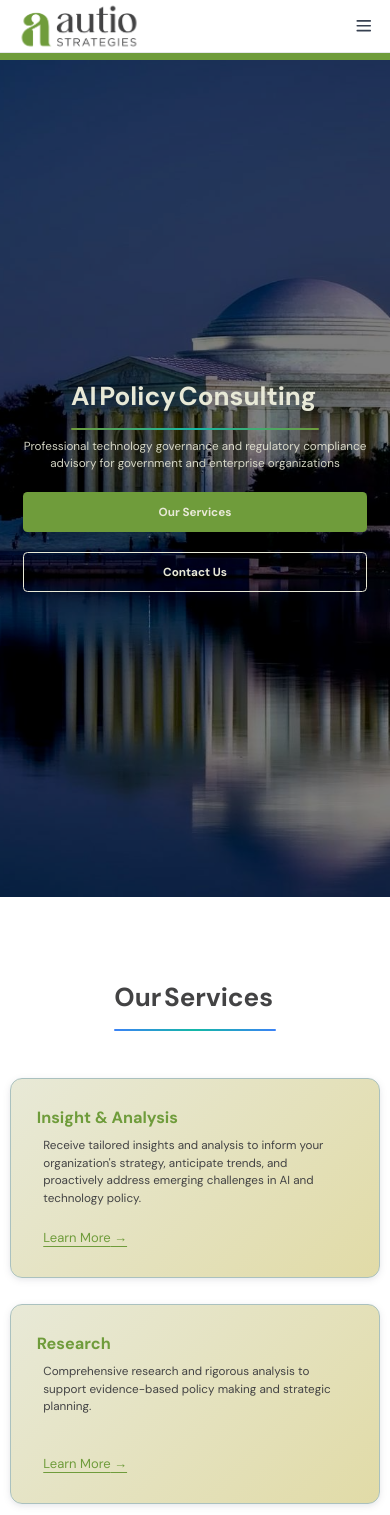
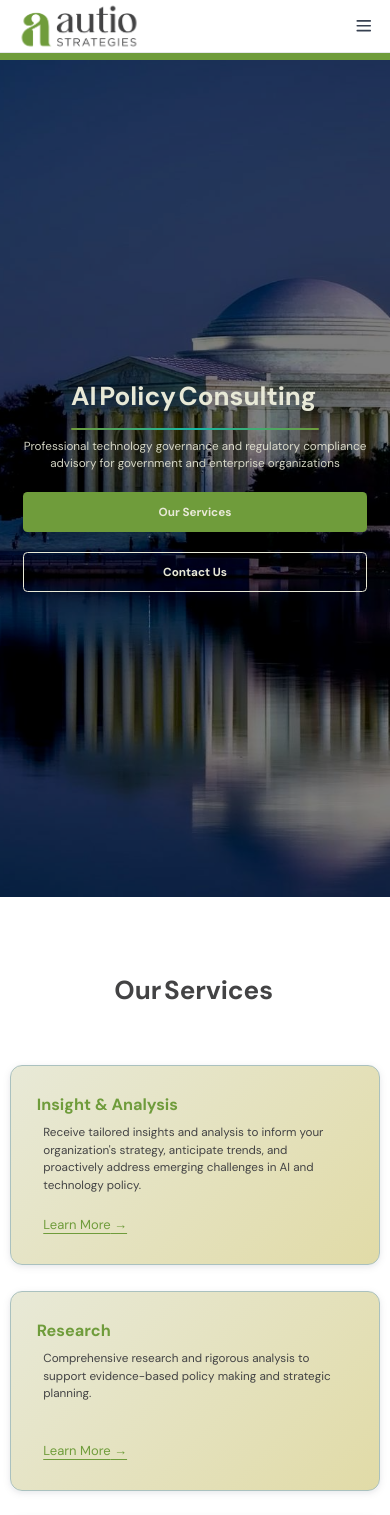
Before and after one commit to w-mayer/chloe-autio-strategies, a Next.js app: page / in a window 390 px wide. Shown: the top 1515 px of the page. Built offline with nearby package versions, Linux system fonts and the light colour scheme.

Commit message:
more fixing

```diff
--- a/src/app/globals.css
+++ b/src/app/globals.css
@@ -212,6 +212,15 @@ body {
       font-size: 1.75rem !important;
       line-height: 1.1 !important;
       margin-bottom: 1rem !important;
+      white-space: normal !important;
+      text-align: center !important;
+      padding: 0 0.5rem !important;
+    }
+
+    .authority-heading-words {
+      white-space: normal !important;
+      display: block !important;
+      width: 100% !important;
     }
 
     .body-text {
@@ -253,6 +262,14 @@ body {
     .authority-heading {
       font-size: 1.5rem !important;
       margin-bottom: 0.75rem !important;
+      white-space: normal !important;
+      text-align: center !important;
+    }
+
+    .authority-heading-words {
+      white-space: normal !important;
+      display: block !important;
+      width: 100% !important;
     }
 
     .body-text {
@@ -604,6 +621,9 @@ body {
   margin: 2rem 0 3rem 0;
   padding: 1rem 0 1.5rem 0;
   z-index: 1;
+  max-width: 100%;
+  word-wrap: break-word;
+  overflow-wrap: break-word;
 }
 
 /* Word-by-word animation container */
@@ -612,6 +632,9 @@ body {
   white-space: nowrap;
   position: relative;
   z-index: 2;
+  max-width: 100%;
+  word-wrap: break-word;
+  overflow-wrap: break-word;
 }
 
 .authority-heading-word {
@@ -874,6 +897,8 @@ body {
     word-wrap: break-word !important;
     overflow-wrap: break-word !important;
     hyphens: auto !important;
+    white-space: normal !important;
+    text-align: center !important;
   }
 
   .authority-heading-words {
@@ -881,6 +906,9 @@ body {
     line-height: inherit !important;
     word-wrap: break-word !important;
     overflow-wrap: break-word !important;
+    white-space: normal !important;
+    display: block !important;
+    width: 100% !important;
   }
 
   .authority-heading::after {
@@ -904,6 +932,7 @@ body {
     overflow-wrap: break-word !important;
     word-wrap: break-word !important;
     hyphens: auto !important;
+    white-space: normal !important;
   }
 }
 
@@ -948,3 +977,28 @@ section.bg-white .authority-heading {
 section:not(.bg-white) .authority-heading {
   color: #E8E9D7 !important; /* Eggshell color for services subpages and other sections */
 }
+
+/* Specific mobile fixes for ClientLogos and ValueProposition sections */
+@media (max-width: 768px) {
+  /* ClientLogos section - "Trusted by Leading Organizations" */
+  .bg-white .authority-heading {
+    max-width: 100vw !important;
+    padding: 0 1rem !important;
+    box-sizing: border-box !important;
+  }
+
+  /* ValueProposition section - "Why Choose Autio Strategies?" */
+  .bg-white .authority-heading {
+    max-width: 100vw !important;
+    padding: 0 1rem !important;
+    box-sizing: border-box !important;
+  }
+
+  /* Ensure all authority headings in white sections are properly contained */
+  section.bg-white .authority-heading {
+    max-width: 100vw !important;
+    padding: 0 1rem !important;
+    box-sizing: border-box !important;
+    overflow: hidden !important;
+  }
+}
--- a/src/components/sections/ClientLogos.tsx
+++ b/src/components/sections/ClientLogos.tsx
@@ -79,7 +79,7 @@ export function ClientLogos() {
         <div className="mb-12 flex flex-col items-center text-center">
           <AuthorityHeading
             size="h2"
-            className="text-3xl md:text-4xl font-bold text-center mb-8 heading"
+            className="text-3xl md:text-4xl font-bold text-center mb-8 heading max-w-full overflow-hidden"
           >
             {clientLogos.title}
           </AuthorityHeading>
--- a/src/components/sections/ContactCTA.tsx
+++ b/src/components/sections/ContactCTA.tsx
@@ -48,7 +48,7 @@ export function ContactCTA() {
             />
             <AuthorityHeading
               size="h2"
-              className="text-3xl md:text-4xl font-bold mb-4 heading"
+              className="text-3xl md:text-4xl font-bold mb-4 heading max-w-full overflow-hidden"
               style={{ color: '#fff' }}
             >
               {contactCTA.title}
--- a/src/components/sections/ServicesGrid.tsx
+++ b/src/components/sections/ServicesGrid.tsx
@@ -136,7 +136,7 @@ export function ServicesGrid() {
         <div className="mb-12 flex flex-col items-center text-center">
           <AuthorityHeading
             size="h2"
-            className="text-3xl md:text-4xl font-bold text-center mb-12 heading"
+            className="text-3xl md:text-4xl font-bold text-center mb-12 heading max-w-full overflow-hidden"
           >
             {servicesContent.title}
           </AuthorityHeading>
--- a/src/components/sections/ValueProposition.tsx
+++ b/src/components/sections/ValueProposition.tsx
@@ -90,7 +90,7 @@ export function ValueProposition() {
         <div className="mb-12">
           <AuthorityHeading
             size="h2"
-            className="text-3xl md:text-4xl font-bold text-center mb-8 heading"
+            className="text-3xl md:text-4xl font-bold text-center mb-8 heading max-w-full overflow-hidden"
           >
             {valueProposition.title}
           </AuthorityHeading>
```
Also changed, not shown: 1 other file (tests, documents, lock files or other folders).
